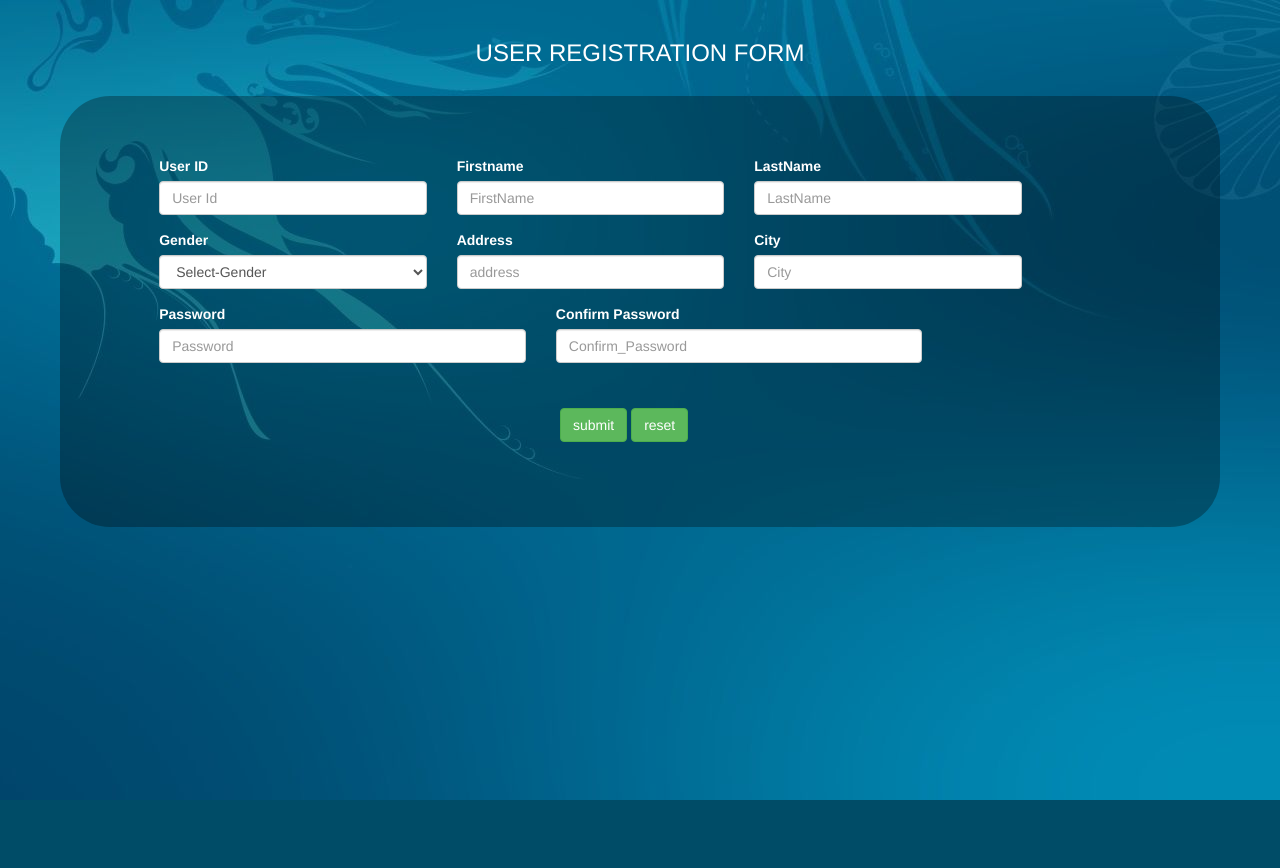
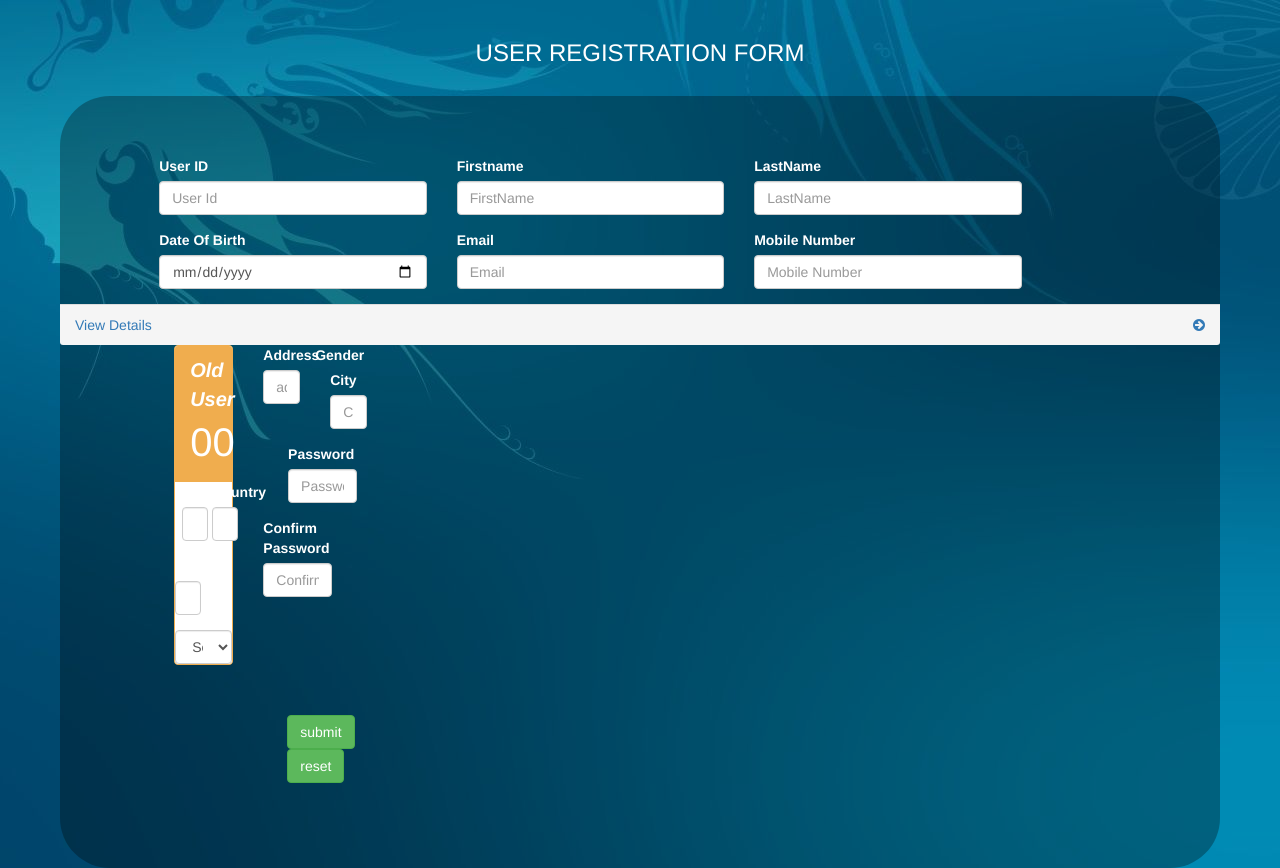
Before and after one commit to TejasP07/User-Management-System-with-admin-Panel, a PHP site: page /pages/user_registration.php in a window 1280 px wide. Before the commit the page ends 800 px from the top, so only its background shows below. Run offline with PHP 8.4, Linux system fonts and the light colour scheme.

Commit message:
Update user_registration.php

```diff
--- a/pages/user_registration.php
+++ b/pages/user_registration.php
@@ -25,11 +25,74 @@
               </div>
             </div>
           </div>
+            <div class="row">
+            <div class="col-lg-3 col-lg-offset-1">
+              <div class="form-group">
+                <label>Date Of Birth</label>
+                <input type="date" name="Date_Of_Birth" class="form-control" placeholder="Date Of Birth">
+              </div>
+            </div>
+            <div class="col-lg-3">
+              <div class="form-group">
+                <label>Email</label>
+                <input type="email" name="email" class="form-control" placeholder="Email">
+              </div>
+            </div>
+            <div class="col-lg-3">
+              <div class="form-group">
+                <label>Mobile Number</label>
+                <input type="tel" name="Mobile_Number" class="form-control" placeholder="Mobile Number">
+              </div>
+            </div>
+          </div>
+          <a href="#">
+                            <div class="panel-footer">
+                                <span class="pull-left">View Details</span>
+                                <span class="pull-right"><i class="fa fa-arrow-circle-right"></i></span>
+                                <div class="clearfix"></div>
+                            </div>
+                        </a>
 
           <div class="row">
             <div class="col-lg-3 col-lg-offset-1">
               <div class="form-group">
                 <label>Gender</label>
+
+                <div class="col-lg-4 col-md-8">
+                    <div class="panel panel-yellow">
+                        <div class="panel-heading">
+                            <div class="row">
+                                <div class="col-xs-3">
+                                    <i style="font-size: 20px;"><b>Old User</b></i>
+                                </div>
+                                <div class="col-xs-9 text-right">
+                                    <div class="huge">00</div>
+                                    <div></div>
+                                </div>
+                            </div>
+                        </div>
+                        <div class="row">
+            <div class="col-lg-3 col-lg-offset-1">
+              <div class="form-group">
+                <label>State</label>
+                <input type="text" name="State" class="form-control" placeholder="State">
+              </div>
+            </div>
+            <div class="col-lg-3">
+              <div class="form-group">
+                <label>Country</label>
+                <input type="text" name="Country" class="form-control" placeholder="Country">
+              </div>
+            </div>
+            <div class="col-lg-3">
+              <div class="form-group">
+                <label>Pincode</label>
+                <input type="number" name="pincode" class="form-control" placeholder="Pincode">
+              </div>
+            </div>
+          </div>
+
+
                 <select class="form-control" name="gender">
                   <option value="Select-Gender">Select-Gender</option>
                   <option value="Male">Male</option>
```
